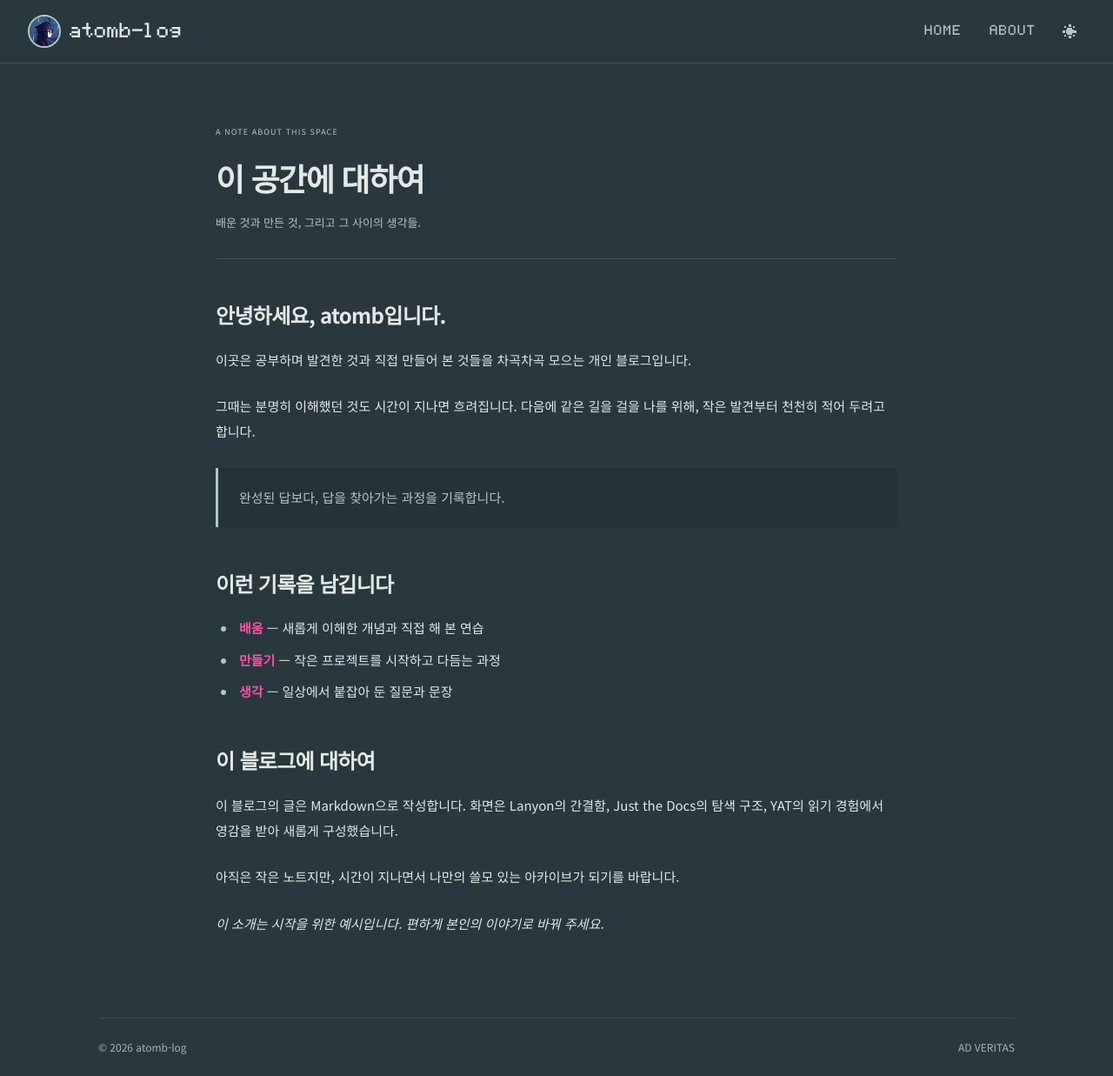
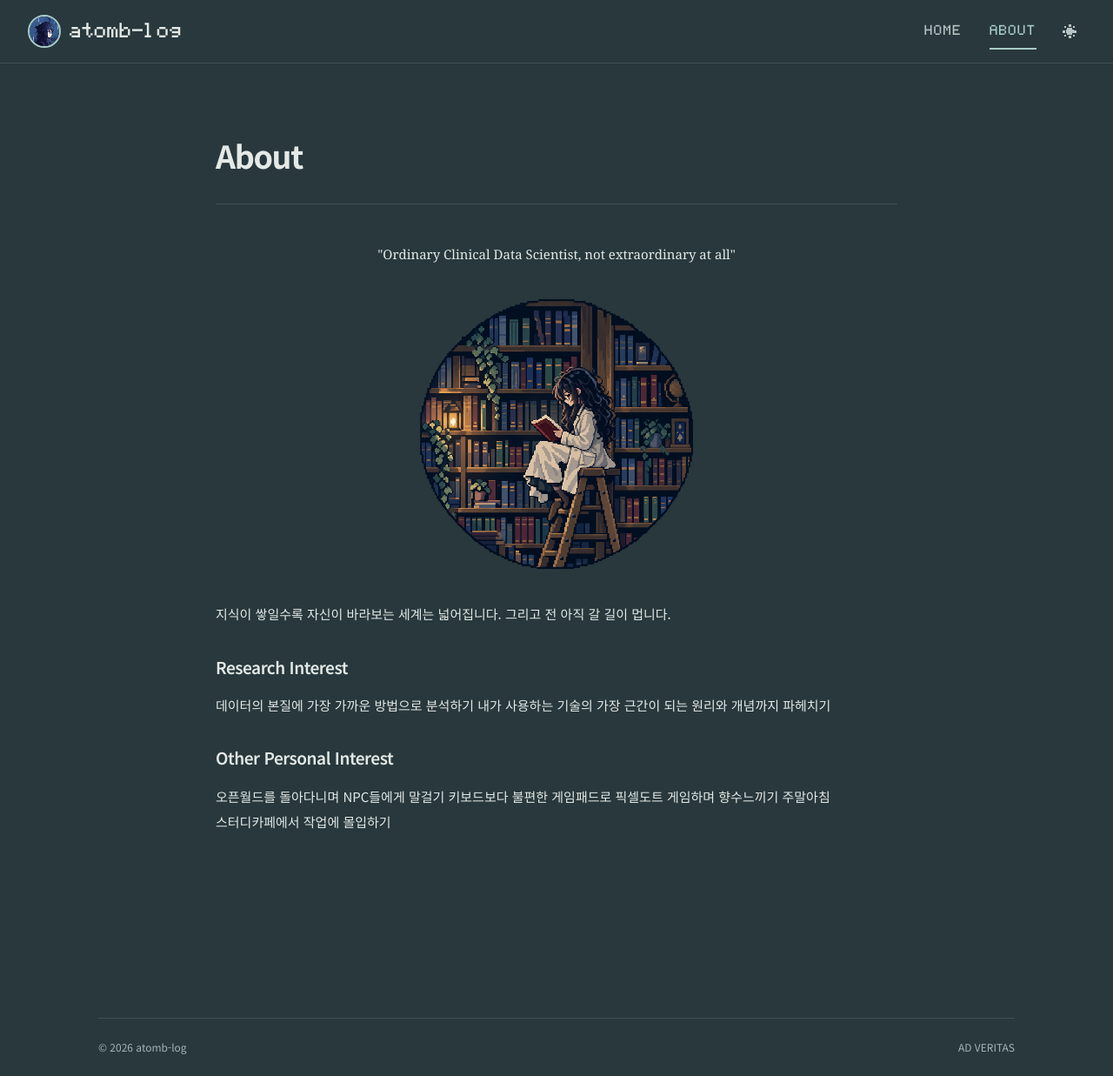
Before and after one commit to atomb-log/atomb-log.github.io, a Jekyll site: the page built from about.md, in a window 1280 px wide and 1237 px high. Shown: the whole window at 87% size. Built offline with Jekyll 4.4.1, drawn with Linux system fonts in a browser that asks for light colours.

Commit message:
Publish About as a single illustrated profile page

```diff
--- a/_data/notebook_categories.yml
+++ b/_data/notebook_categories.yml
@@ -15,4 +15,5 @@
   icon: /assets/icons/memo-label-v1.svg
 - name: ABOUT
   slug: about
+  url: /categories/about/
   icon: /assets/icons/about-v1.svg
--- a/_layouts/default.html
+++ b/_layouts/default.html
@@ -27,7 +27,7 @@
       <a class="header-brand" href="{{ '/' | relative_url }}" aria-label="{{ site.title | escape }} 홈">{% include brand.html %}<span>{{ site.title | escape }}</span></a>
       <nav class="header-nav" aria-label="주요 메뉴">
         <a href="{{ '/' | relative_url }}"{% if page.url == '/' %} class="active" aria-current="page"{% endif %}>HOME</a>
-        <a href="{{ site.category_urls['ABOUT'] | relative_url }}"{% if page.category == 'ABOUT' %} class="active" aria-current="page"{% endif %}>ABOUT</a>
+        <a href="{{ site.category_urls['ABOUT'] | relative_url }}"{% if page.url == site.category_urls['ABOUT'] %} class="active" aria-current="page"{% endif %}>ABOUT</a>
       </nav>
       <button class="theme-toggle icon-button" type="button" aria-label="밝은 모드로 전환" title="밝은 모드로 전환">
         <svg class="icon theme-sun" viewBox="0 0 24 24" fill="currentColor" shape-rendering="crispEdges" aria-hidden="true"><path d="M10 1h4v4h-4zM10 19h4v4h-4zM1 10h4v4H1zM19 10h4v4h-4zM4 4h3v3H4zM17 4h3v3h-3zM4 17h3v3H4zM17 17h3v3h-3zM8 7h8v2h2v6h-2v2H8v-2H6V9h2z"/></svg>
--- a/_layouts/page.html
+++ b/_layouts/page.html
@@ -1,4 +1,4 @@
 ---
 layout: default
 ---
-<div class="page-wrap"><header class="page-header"><span class="eyebrow">{{ page.eyebrow | default: 'THE NOTEBOOK' | escape }}</span><h1>{{ page.title | escape }}</h1>{% if page.description %}<p>{{ page.description | escape }}</p>{% endif %}</header><div class="prose">{{ content }}</div></div>
+<div class="page-wrap"><header class="page-header">{% if page.eyebrow %}<span class="eyebrow">{{ page.eyebrow | escape }}</span>{% endif %}<h1>{{ page.title | escape }}</h1>{% if page.description %}<p>{{ page.description | escape }}</p>{% endif %}</header><div class="prose">{{ content }}</div></div>
--- a/_plugins/category_pages.rb
+++ b/_plugins/category_pages.rb
@@ -15,6 +15,11 @@ module AtombLog
       used_slugs = {}
 
       names.each do |name|
+        # About is a standalone Markdown page, with no category archive wrapper.
+        if (direct_url = configured.dig(name, "url"))
+          site.config["category_urls"][name] = direct_url
+          next
+        end
         posts = site.categories.fetch(name, [])
         slug = configured.dig(name, "slug") || Jekyll::Utils.slugify(name, :mode => "default")
         # Keep ordinary Korean names readable, while avoiding collisions such as
--- a/about.md
+++ b/about.md
@@ -1,28 +1,20 @@
 ---
-title: 이 공간에 대하여
-eyebrow: A NOTE ABOUT THIS SPACE
-description: "배운 것과 만든 것, 그리고 그 사이의 생각들."
-permalink: /about/
+title: About
+permalink: /categories/about/
 ---
 
-## 안녕하세요, atomb입니다.
+<p class="about-tagline">"Ordinary Clinical Data Scientist, not extraordinary at all"</p>
 
-이곳은 공부하며 발견한 것과 직접 만들어 본 것들을 차곡차곡 모으는 개인 블로그입니다.
+![도서관에서 책을 읽는 안경 쓴 검은 머리의 연구자]({{ '/assets/images/about-library-reader-v3.png' | relative_url }}){: .about-portrait width="320" height="320" }
 
-그때는 분명히 이해했던 것도 시간이 지나면 흐려집니다. 다음에 같은 길을 걸을 나를 위해, 작은 발견부터 천천히 적어 두려고 합니다.
+지식이 쌓일수록 자신이 바라보는 세계는 넓어집니다.
+그리고 전 아직 갈 길이 멉니다.
 
-> 완성된 답보다, 답을 찾아가는 과정을 기록합니다.
+### Research Interest
+데이터의 본질에 가장 가까운 방법으로 분석하기
+내가 사용하는 기술의 가장 근간이 되는 원리와 개념까지 파헤치기
 
-## 이런 기록을 남깁니다
-
-- **배움** — 새롭게 이해한 개념과 직접 해 본 연습
-- **만들기** — 작은 프로젝트를 시작하고 다듬는 과정
-- **생각** — 일상에서 붙잡아 둔 질문과 문장
-
-## 이 블로그에 대하여
-
-이 블로그의 글은 Markdown으로 작성합니다. 화면은 Lanyon의 간결함, Just the Docs의 탐색 구조, YAT의 읽기 경험에서 영감을 받아 새롭게 구성했습니다.
-
-아직은 작은 노트지만, 시간이 지나면서 나만의 쓸모 있는 아카이브가 되기를 바랍니다.
-
-*이 소개는 시작을 위한 예시입니다. 편하게 본인의 이야기로 바꿔 주세요.*
+### Other Personal Interest
+오픈월드를 돌아다니며 NPC들에게 말걸기
+키보드보다 불편한 게임패드로 픽셀도트 게임하며 향수느끼기
+주말아침 스터디카페에서 작업에 몰입하기
--- a/assets/css/style.css
+++ b/assets/css/style.css
@@ -1246,6 +1246,17 @@ main:focus {
 .prose p {
   margin:0 0 24px
 }
+.prose .about-tagline {
+  font-family:Georgia,"Times New Roman",serif;
+  text-align:center
+}
+.prose img.about-portrait {
+  width:320px;
+  height:auto;
+  margin:32px auto;
+  border-radius:0;
+  image-rendering:pixelated
+}
 .prose h1 {
   font-size:28px;
   font-weight:650;
```
Also changed, not shown: README.md, assets/images/about-library-reader-v3.png (added).
